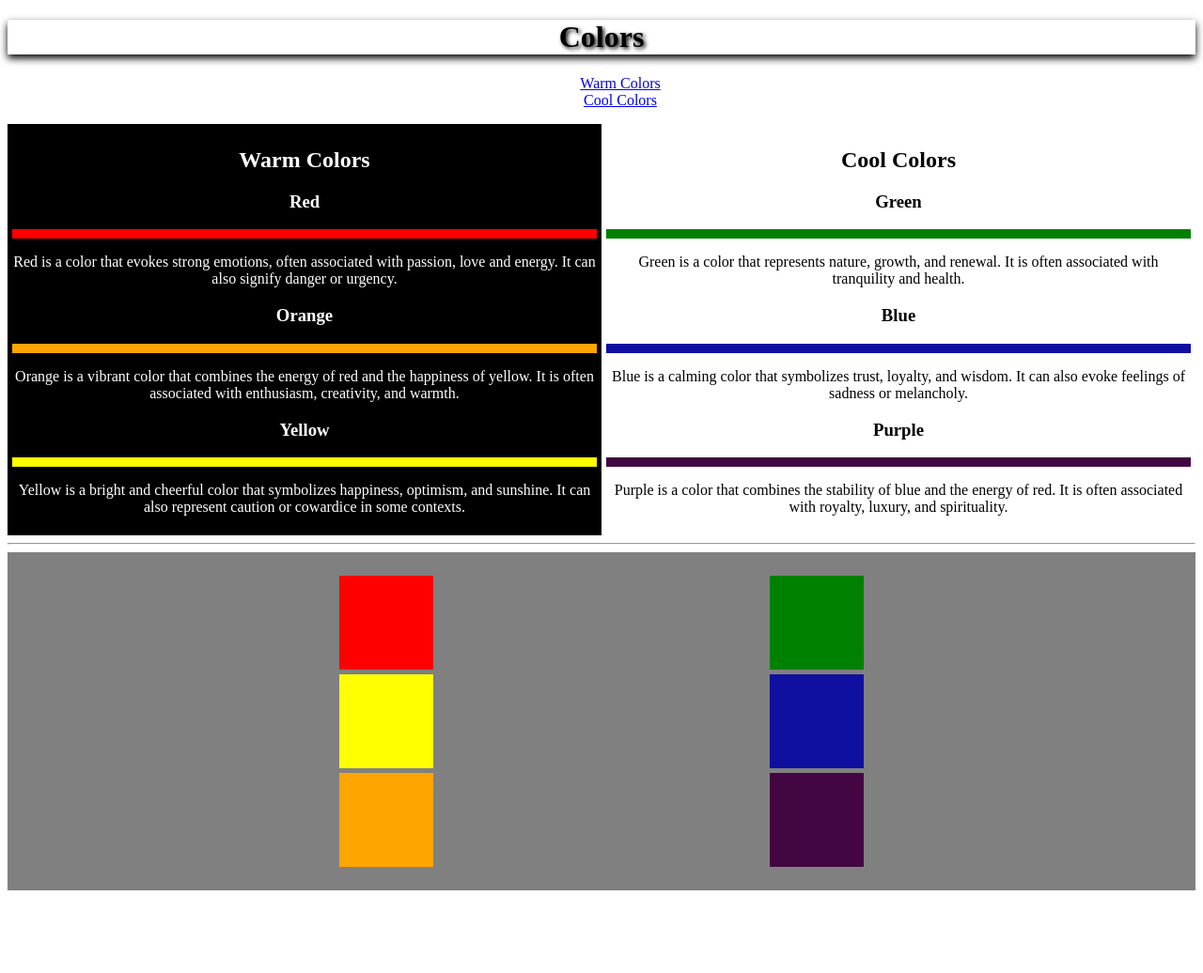
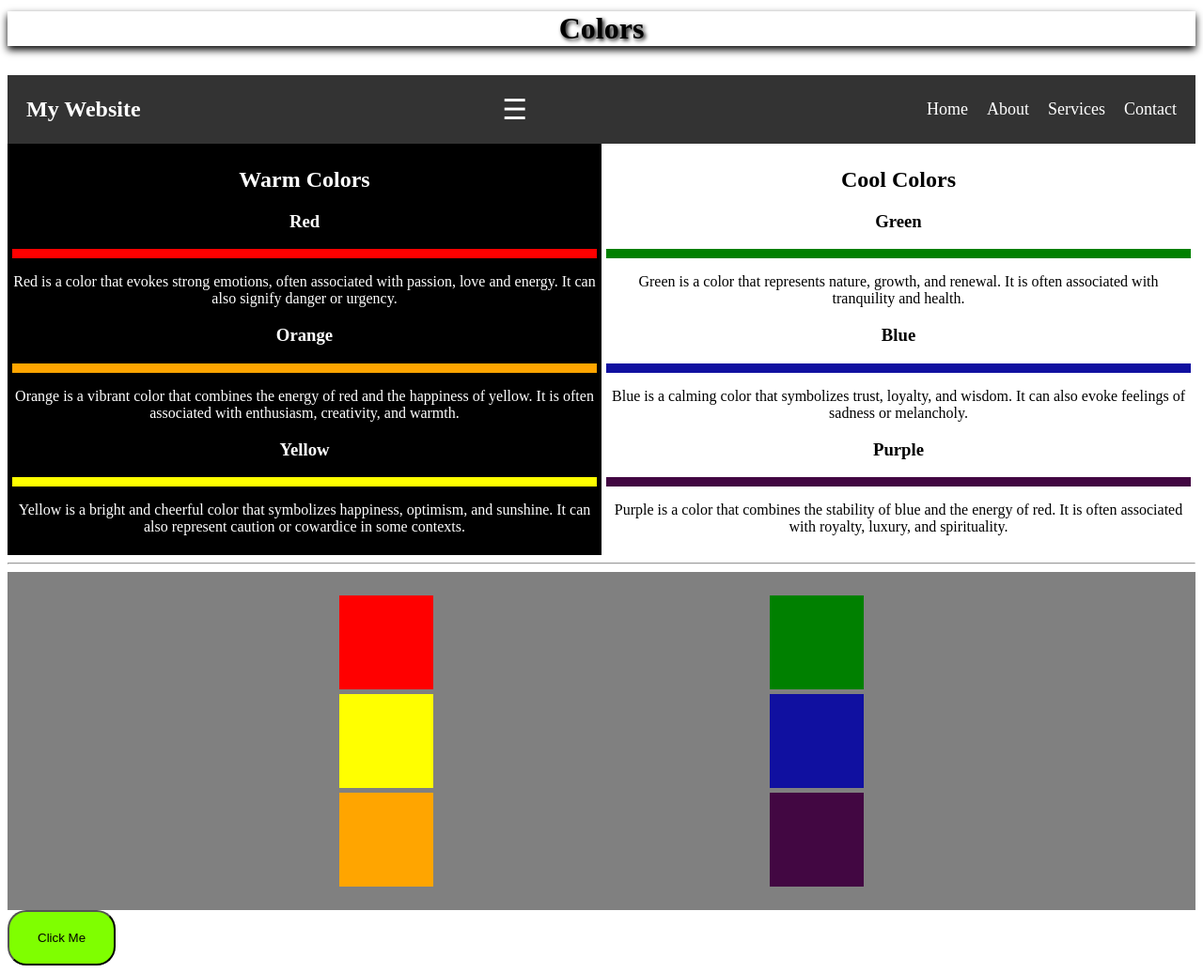
Before and after one commit to kwinsacowski/salmon-turtle, a plain HTML site: page HTML-CSS/lesson6/index.html in a window 1280 px wide. Shown: the whole page at 94% size. Before the commit the page ends 956 px from the top, so only its background shows below. Drawn offline with Linux system fonts and the light colour scheme.

Commit message:
AI Practice

```diff
--- a/HTML-CSS/lesson6/index.html
+++ b/HTML-CSS/lesson6/index.html
@@ -9,12 +9,19 @@
 <body>
     <header>
         <h1>Colors</h1>
-        <nav class="nav">
-            <ul class="nav">
-                <li><a href="#warm">Warm Colors</a></li></li>
-                <li><a href="#cool">Cool Colors</a></li>
-            </ul>
-        </nav>
+         <nav>
+    <div class="logo">My Website</div>
+    <!-- Checkbox for the menu toggle -->
+    <input type="checkbox" id="menu-toggle">
+    <!-- Label for the checkbox, this will be the hamburger icon -->
+    <label for="menu-toggle" class="menu-icon">&#9776;</label>
+    <ul>
+      <li><a href="#">Home</a></li>
+      <li><a href="#">About</a></li>
+      <li><a href="#">Services</a></li>
+      <li><a href="#">Contact</a></li>
+    </ul>
+  </nav>
     </header>
     <main>
         <section class="container">
@@ -54,6 +61,7 @@
         <div class="grid-item" id="orange2"></div>
         <div class="grid-item" id="purple2"></div>
     </main>
+    <button>Click Me</button>
 </header>
 </body>
 </html>
--- a/HTML-CSS/lesson6/styles.css
+++ b/HTML-CSS/lesson6/styles.css
@@ -31,9 +31,24 @@ header {
     text-align: center;
 }
 
+@keyframes bounce {
+  0%, 100% {
+    transform: translateY(-25%);
+    animation-timing-function: cubic-bezier(5, 5, 5, 5);
+  }
+  50% {
+    transform: translateY(0);
+    animation-timing-function: cubic-bezier(0, 0, 0.2, 1);
+  }
+}
+
+
+
 h1 {
     box-shadow: 0 4px 8px rgb(0, 0, 0);
-    text-shadow: 2px 2px 4px rgb(0, 0, 0);;}
+    text-shadow: 2px 2px 4px rgb(0, 0, 0);
+    animation: bounce 1s 20;
+}
 
 #red {
     background-color: red;
@@ -82,6 +97,10 @@ h1 {
     background-color: gray
 }
 
+.grid-container:hover {
+    background-color: black;
+}
+
 #red2 {
     background-color: red;
     width: 100px;
@@ -123,3 +142,52 @@ h1 {
     list-style-type: none;
     color: black;
 }
+
+button {
+    color: rgb(0, 0, 0);
+    padding: 20px 30px;
+    border-radius: 20px;
+    background-color: chartreuse;
+    transition: background-color 1s ease;
+}
+
+button:hover {
+    background-color: coral;
+}
+
+nav {
+    display: flex;
+    justify-content: space-between;
+    align-items: center;
+    background-color: #333;
+    padding: 10px 20px;
+}
+
+nav .logo {
+    color: white;
+    font-size: 24px;
+    font-weight: bold;
+}
+
+nav ul {
+  list-style: none;
+  display: flex;
+  gap: 20px;
+}
+
+nav ul li a {
+    color: white;
+    text-decoration: none;
+    font-size: 18px;
+}
+
+.menu-icon {
+    display: block;
+    font-size: 30px;
+    color: white;
+    cursor: pointer;
+}
+
+#menu-toggle {
+  display: none;
+}
```
